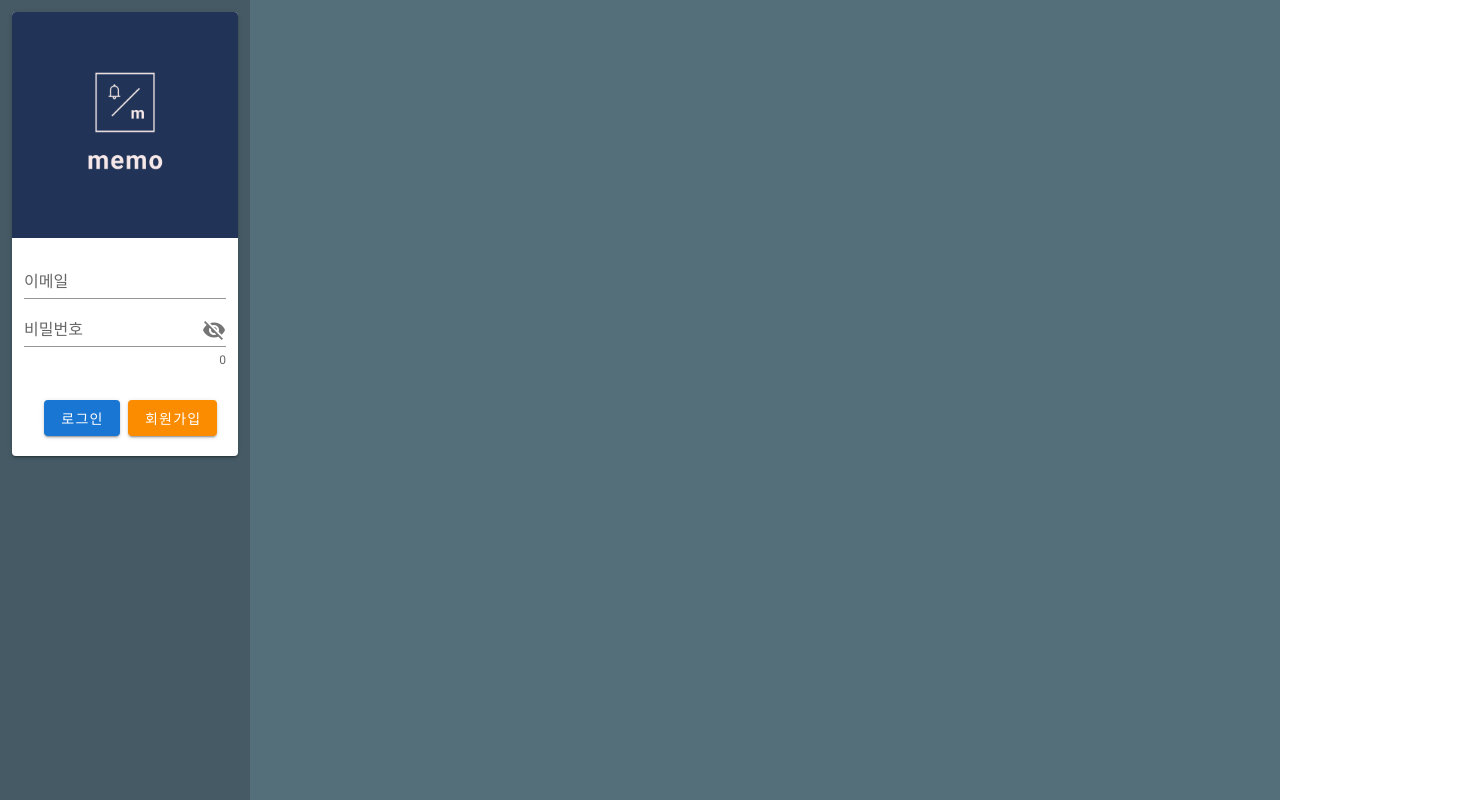
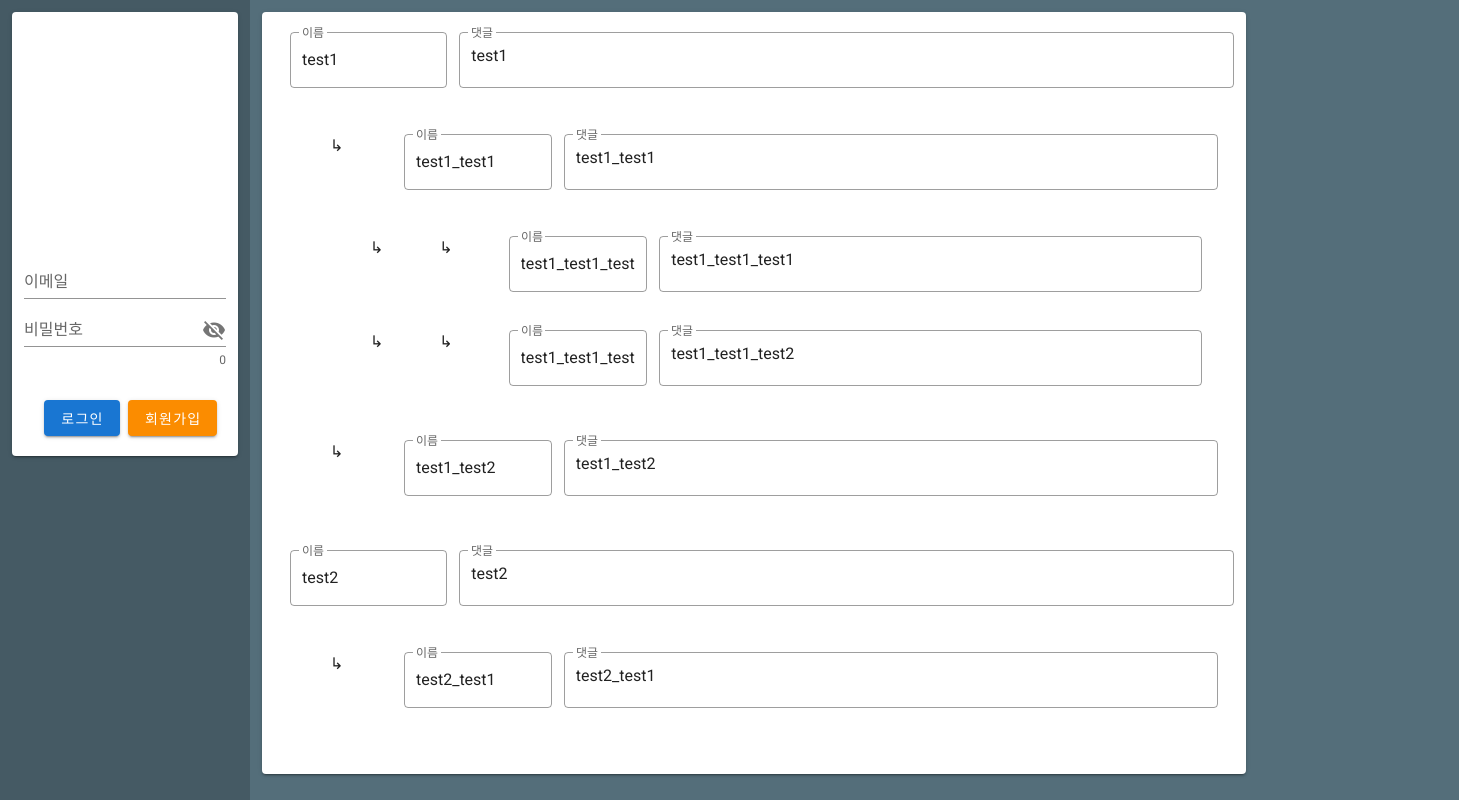
Before and after one commit to LeastKIds/laravel_vue_project, a Vue app in the folder vue/: page /test in a window 1280 px wide. Shown: the whole page, 1459 px wide, since content can reach past the window. Built offline with nearby package versions, Linux system fonts and the light colour scheme; no server answers.

Commit message:
frontend nested comment test page

```diff
--- a/vue/src/components/ShowBoard.vue
+++ b/vue/src/components/ShowBoard.vue
@@ -108,6 +108,10 @@ export default {
     })
 
     this.user_id = this.$store.state.user.user.id
+
+
+
+
   },
   methods: {
     postDelete() {
--- /dev/null
+++ b/vue/src/components/comments.vue
@@ -0,0 +1,59 @@
+<template>
+<div style="width : 100%;" class="ma-2">
+
+    <v-row v-for="(comment,index) in data" :key="index" class="ma-2">
+      <v-col sm="1" md="1"  v-for="d in comment['deep']" :key="d" class="ma-0 pa-0">
+          <p >↳</p>
+      </v-col>
+      <v-col
+      sm="1"
+      md="2"
+      class="ma-0 pa-0">
+
+        <v-text-field
+            label="이름"
+            outlined
+            readonly
+            :value="comment['name']"
+
+        ></v-text-field>
+      </v-col>
+      <v-col
+      class="ma-0 pl-3 pt-0 pb-0 pr-0">
+        <v-textarea
+            outlined
+            name="input-7-4"
+            label="댓글"
+            :value="comment['content']"
+            readonly
+            rows="1"
+            auto-grow
+        ></v-textarea>
+      </v-col>
+       <Comments v-if="comment['children'] !=''" :data="comment['children']" class="ml-8"/>
+
+
+    </v-row>
+
+</div>
+</template>
+
+<script>
+import Comments from './comments.vue';
+export default {
+  name: "Comments",
+  props : ['data'],
+  mounted () {
+    // console.log(this.data);
+  },
+  data () {
+    return {
+    }
+  },
+  components: {
+    Comments,
+  },
+}
+</script>
+<style scoped>
+</style>
--- /dev/null
+++ b/vue/src/components/test.vue
@@ -0,0 +1,102 @@
+<template>
+  <div>
+    <v-col
+    cols="10">
+      <v-card >
+        <v-container>
+        <Comments :data="data"/>
+        </v-container>
+      </v-card>
+    </v-col>
+
+
+  </div>
+</template>
+
+<script>
+import Comments from './comments';
+export default {
+  name: "test",
+  components: {
+    Comments,
+  },
+  data () {
+    return {
+      data : '',
+      comment : [],
+    }
+  },
+  mounted () {
+    const data = [
+      { id : 1, name : 'test1', content : 'test1', pId : 0, deep : 0},
+      { id : 3, name : 'test1_test1', content : 'test1_test1', pId : 1, deep : 1},
+      { id : 6, name : 'test1_test2', content : 'test1_test2', pId : 1, deep : 1},
+      { id : 2, name : 'test2', content : 'test2', pId : 0, deep : 0},
+      { id : 4, name : 'test2_test1', content : 'test2_test1', pId : 2, deep : 1},
+      { id : 5, name : 'test1_test1_test1', content : 'test1_test1_test1', pId : 3, deep : 2},
+      { id : 7, name : 'test1_test1_test2', content : 'test1_test1_test2', pId : 3, deep : 2},
+
+    ];
+
+    // const data2 = [
+    //   { id : 1, name : 'test1', pId : 0, d : 1,
+    //     children : [{ id : 3, name : 'test1_test1', pId : 1, d : 2, children : []}]},
+    //   { id : 2, name : 'test2', pId : 0, d : 1,
+    //     children : [{ id : 4, name : 'test2_test1', pId : 2, d : 2, children : []}]}
+    // ]
+
+
+    // this.data.shift(1);
+
+    let deep = 0;
+    let set = [];
+
+    for(let i=0; i<data.length; i++) {
+
+      if(data[i]['deep'] >= deep) {
+        deep = data[i]['deep'];
+      }
+
+      // if(this.data[i]['deep'] === 0 ) {
+      //   this.comment.push(this.data[i]);
+      //   this.data.splice(i,1);
+      // }
+    }
+
+    for(let d=0; d <= deep; d++) {
+      set[d] = [];
+      for(let i=0; i<data.length; i++) {
+        data[i]['children']=[];
+        if(data[i]['deep'] === d) {
+          set[d].push(data[i]);
+          data.splice(i,1);
+          i--;
+        }
+      }
+    }
+
+    console.log(set[0]);
+
+    for(let d=deep; d>0; d--) {
+      for(let k=0; k<set[d].length; k++) {
+        for(let i = 0; i<set[d-1].length; i++) {
+          if(set[d-1][i]['id'] === set[d][k]['pId']) {
+            set[d-1][i]['children'].push(set[d][k]);
+
+          }
+        }
+      }
+
+    }
+
+
+    this.data = set[0];
+
+
+  }
+}
+</script>
+
+<style scoped>
+
+</style>
--- a/vue/src/router/index.js
+++ b/vue/src/router/index.js
@@ -6,6 +6,7 @@ import CreateBoard from '@/components/CreateBoard';
 import ShowBoard from "../components/ShowBoard";
 import UpdateBoard from "../components/UpdateBoard";
 import MyBoard from '../components/MyBoard';
+import Test from '../components/test';
 import store from '../store';
 
 Vue.use(VueRouter)
@@ -44,6 +45,11 @@ const routes = [
     name : 'MyBoard',
     component: MyBoard,
     meta : {requiresAuth : true}
+  },
+  {
+    path: '/test',
+    name : 'Test',
+    component: Test
   }
 
 ]
```
Also changed, not shown: vue/src/App.vue (+3 -4 lines), vue/src/components/MyBoard.vue (line endings or trailing spaces), 2 other files (tests, documents, lock files or other folders).
